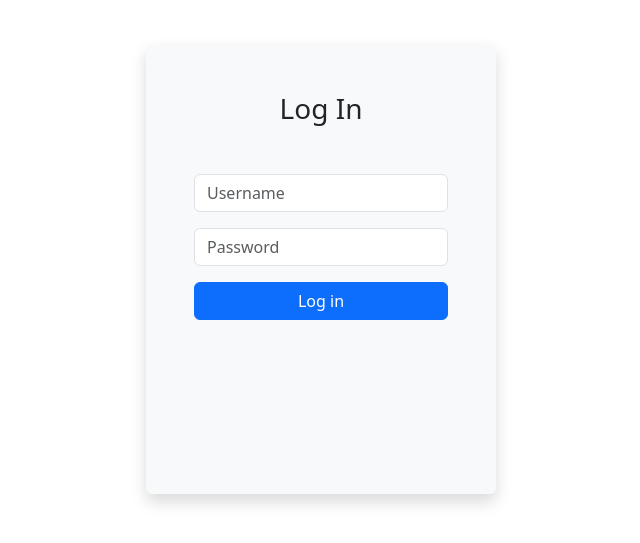
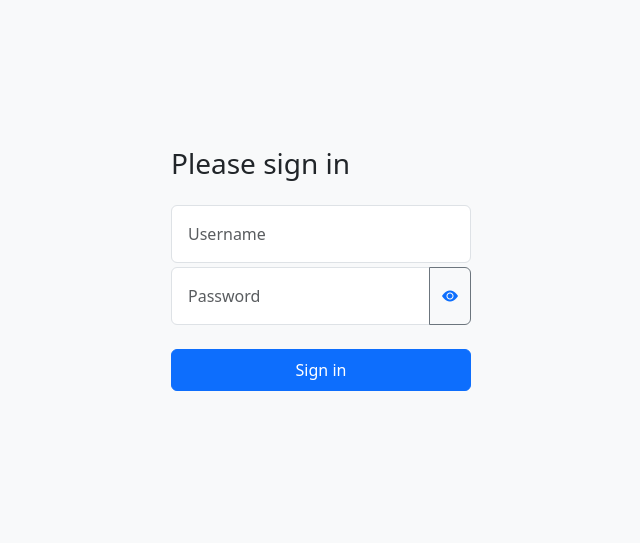
Before and after one commit to leobpdev/Social-Network, a React (Vite) app: page / in a window 1280 px wide. Shown: the part 131-674 px from the top of the page, without its empty margins (319-959 px from the left). Built offline with nearby package versions, Linux system fonts and the light colour scheme.

Commit message:
UI and navigation improvements

```diff
--- a/src/App.jsx
+++ b/src/App.jsx
@@ -1,6 +1,6 @@
 import { useEffect, useState } from 'react'
 import { useDispatch, useSelector } from 'react-redux'
-import { BrowserRouter, Routes, Route, Link } from 'react-router-dom'
+import { Routes, Route, Link, useLocation } from 'react-router-dom'
 
 import PublicationList from './components/PublicationList'
 import PublicationForm from './components/PublicationForm'
@@ -55,73 +55,75 @@ const App = () => {
     publicationService.setToken(null)
   }
 
+  const location = useLocation()
+
   return (
-    <BrowserRouter>
     <div>
       <Notification message={errorMessage} />
       {loggedUser === null ? (
         <LoginForm />
       ) : (
-
-          <div>
+        <>
           {loading ? (
             <div>Loading...</div>
           ) : (
-
-              <div>
+            <>
               <div className="d-flex">
-                  <div className="d-flex flex-column position-fixed vh-100 bg-dark text-white" style={{ width: "250px" }}>
-                    <h1 className="fs-4 text-center py-3">Social Network</h1>
-                    <ul className="nav flex-column">
+                <div className="d-flex flex-column position-fixed vh-100 p-3 bg-body-tertiary" style={{ width: '250px' }}>
+                  <a href="/" className="d-flex align-items-center mb-3 mb-md-0 me-md-auto link-body-emphasis text-decoration-none">
+                    <span className="fs-4">Social Network</span>
+                  </a>
+                  <hr />
+                  <ul className="nav nav-pills flex-column mb-auto">
                     <li className="nav-item">
-                        <Link to="/" className="nav-link text-white">
+                      <Link to="/" className={`nav-link ${location.pathname === '/' ? 'active' : ''}`}>
                         <i className="bi bi-house-door me-2"></i> Home
                       </Link>
                     </li>
                     <li className="nav-item">
-                        <Link to="/" className="nav-link text-white">
+                      <Link to="/search" className={`nav-link ${location.pathname.startsWith('/search') ? 'active' : ''}`}>
                         <i className="bi bi-search me-2"></i> Search
                       </Link>
                     </li>
                     <li className="nav-item">
-                        <Link to="/" className="nav-link text-white">
+                      <Link to="/messages" className={`nav-link ${location.pathname.startsWith('/messages') ? 'active' : ''}`}>
                         <i className="bi bi-chat me-2"></i> Messages
                       </Link>
                     </li>
                     <li className="nav-item">
-                        <Link to="/" className="nav-link text-white">
+                      <Link to="/notifications" className={`nav-link ${location.pathname.startsWith('/notifications') ? 'active' : ''}`}>
                         <i className="bi bi-heart me-2"></i> Notifications
                       </Link>
                     </li>
                     <li className="nav-item">
-                        <Link to="/create" className="nav-link text-white">
+                      <Link to="/create" className={`nav-link ${location.pathname.startsWith('/create') ? 'active' : ''}`}>
                         <i className="bi bi-plus-square me-2"></i> Create
                       </Link>
                     </li>
                     <li className="nav-item">
-                        <Link to="/" className="nav-link text-white">
+                      <Link to="/profile" className={`nav-link ${location.pathname.startsWith('/profile') ? 'active' : ''}`}>
                         <i className="bi bi-person-circle me-2"></i> Profile
                       </Link>
                     </li>
                   </ul>
-                    <div className="mt-auto py-3 text-center">
-                      <button onClick={handleLogout} className="btn text-white">
-                        <i className="bi bi-box-arrow-left"></i> Log out
+                  <hr />
+                  <div className="text-center">
+                    <button onClick={handleLogout} className="btn">
+                      <i className="bi bi-box-arrow-left"></i> Sign out
                     </button>
                   </div>
                 </div>
+              </div>
 
-                </div>
               <Routes>
                 <Route path="/" element={<PublicationList publications={publications} loggedUser={loggedUser} />} />
                 <Route path="/create" element={<PublicationForm loggedUser={loggedUser} />} />
               </Routes>
-              </div>
+            </>
+          )}
+        </>
       )}
     </div>
-        )}
-      </div>
-    </BrowserRouter>
   )
 }
 
--- a/src/components/LoginForm.jsx
+++ b/src/components/LoginForm.jsx
@@ -5,6 +5,7 @@ import { login } from '../reducers/userReducer'
 const LoginForm = () => {
   const [username, setUsername] = useState('')
   const [password, setPassword] = useState('')
+  const [showPassword, setShowPassword] = useState(false)
   const dispatch = useDispatch()
 
   const handleLogin = async (event) => {
@@ -17,31 +18,39 @@ const LoginForm = () => {
   }
 
   return (
-    <div className="d-flex justify-content-center align-items-center min-vh-100">
-      <form onSubmit={handleLogin} className="bg-light p-5 rounded shadow w-100" style={{ maxWidth: '350px', minHeight: '450px' }}>
-        <h3 className="text-center mb-5">Log In</h3>
-        <div className="mb-3">
+    <div className="d-flex justify-content-center align-items-center min-vh-100 bg-body-tertiary">
+      <form onSubmit={handleLogin} className="d-flex flex-column justify-content-center w-100" style={{ maxWidth: '300px', minHeight: '450px' }}>
+        <h3 className="mb-4 fw-normal">Please sign in</h3>
+        <div className="mb-1">
           <input
             type="text"
-            className="form-control"
+            className="form-control p-3"
             value={username}
             name="Username"
             onChange={({ target }) => setUsername(target.value)}
             placeholder="Username"
           />
         </div>
-        <div className="mb-3">
+        <div className="input-group mb-4">
           <input
-            type="password"
-            className="form-control"
+            type={showPassword ? 'text' : 'password'}
+            className="form-control p-3"
             value={password}
             name="Password"
             onChange={({ target }) => setPassword(target.value)}
             placeholder="Password"
           />
+          <button
+            className="btn btn-outline-secondary"  // Botón con estilo para el icono
+            type="button"
+            id="button-addon"
+            onClick={() => setShowPassword(!showPassword)}  // Cambia el estado al hacer clic
+          >
+            <i className={`bi text-primary ${showPassword ? 'bi-eye-slash-fill' : 'bi-eye-fill'}`}></i>
+          </button>
         </div>
-        <button type="submit" className="btn btn-primary w-100">
-          Log in
+        <button type="submit" className="btn btn-primary w-100 py-2">
+          Sign in
         </button>
       </form>
     </div>
--- a/src/components/PublicationForm.jsx
+++ b/src/components/PublicationForm.jsx
@@ -32,8 +32,8 @@ const PublicationForm = ({ loggedUser }) => {
   return (
     <div className="container col-md-4 mt-4">
       <form onSubmit={addPublication}>
-        <div className="mb-3">
-        <label htmlFor="publicationInput" className="form-label">New Publication</label>
+        <h3 className="mb-3 fw-normal">New Publication</h3>
+        <div className="mb-1">
           <input
             id="imageInput"
             type="file"
@@ -41,7 +41,8 @@ const PublicationForm = ({ loggedUser }) => {
             accept="image/*"  // Solo permite archivos de imagen
             onChange={handleImageChange}  // Llama a la función cuando el usuario selecciona un archivo
           />
-
+        </div>
+        <div className="mb-3">
           <input
             id="publicationInput"
             className="form-control"
--- a/src/index.css
+++ b/src/index.css
@@ -1,15 +1,9 @@
-h1 {
-  color: green;
-  font-style: italic;
+.form-signin {
+  max-width: 330px;
+  padding: 1rem;
 }
 
-.note {
-  color: grey;
-  padding-top: 3px;
-  font-size: 15px;
-}
-
-.error {
+/*.error {
   color: red;
   background: lightgrey;
   font-size: 20px;
@@ -17,4 +11,4 @@ h1 {
   border-radius: 5px;
   padding: 10px;
   margin-bottom: 10px;
-}
+}*/
--- a/src/main.jsx
+++ b/src/main.jsx
@@ -1,11 +1,15 @@
+import './index.css'
 import React from 'react'
 import ReactDOM from 'react-dom/client'
 import { Provider } from 'react-redux'
+import { BrowserRouter } from 'react-router-dom'
 import App from './App'
 import store from './store'
 
 ReactDOM.createRoot(document.getElementById('root')).render(
   <Provider store={store}>
+    <BrowserRouter>
       <App />
+    </BrowserRouter>
   </Provider>
 )
```
Lines whose indentation alone changed are shown as unchanged.
